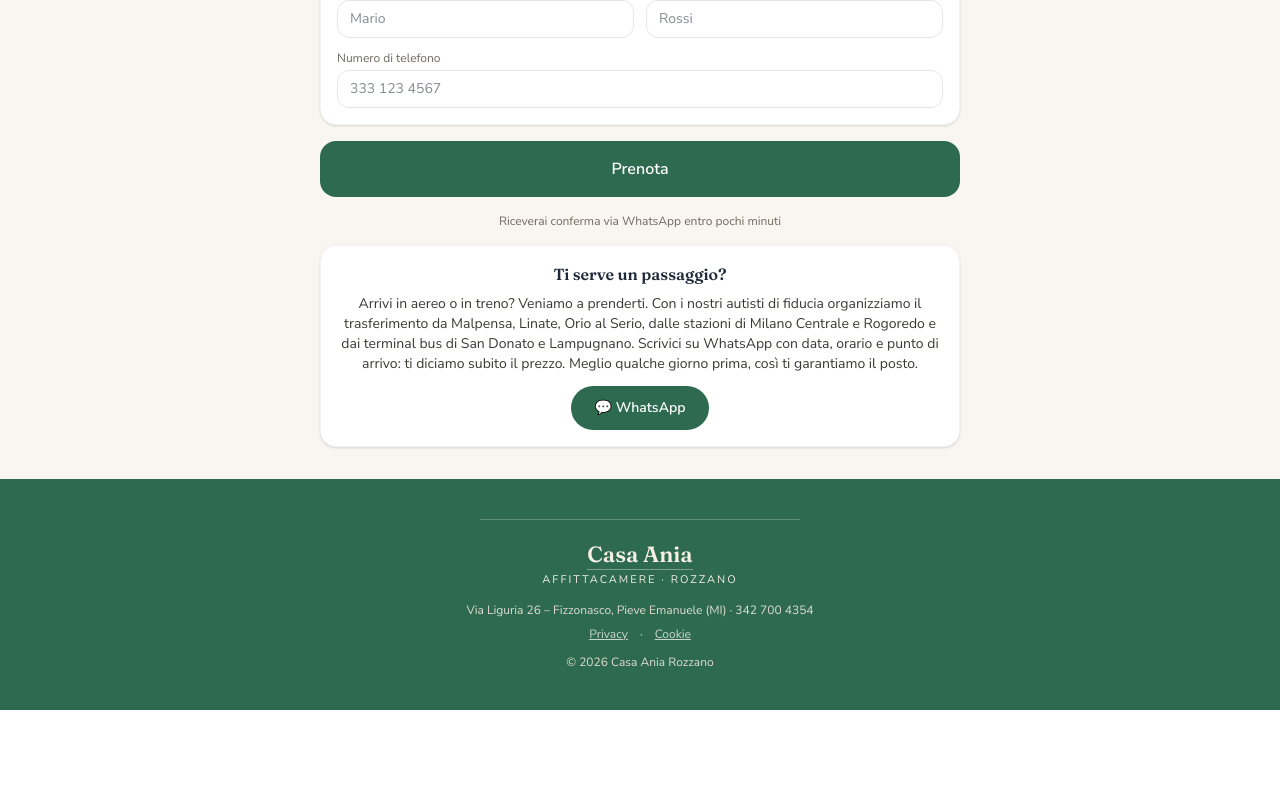
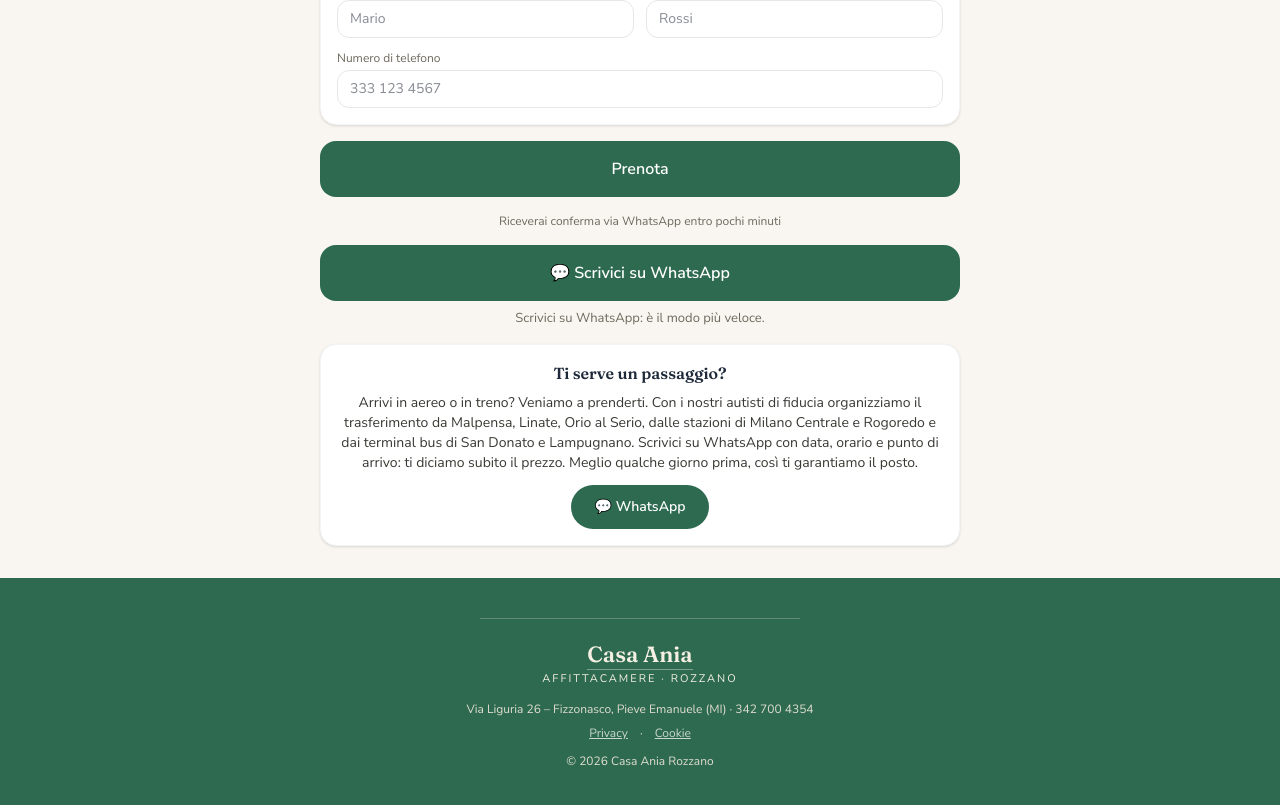
Before and after one commit to CasaAnia/sito-casaania, a Next.js app: page /prenota in a window 1280 px wide. Shown: the part 909-1714 px from the top of the page. Before the commit the page ends 1619 px from the top, so only its background shows below. Built offline with nearby package versions, Linux system fonts and the light colour scheme.

Commit message:
Aggiunge pulsante WhatsApp evidente e riga informativa sotto il modulo di prenotazione

```diff
--- a/app/prenota/PrenotaClient.tsx
+++ b/app/prenota/PrenotaClient.tsx
@@ -273,6 +273,14 @@ export default function PrenotaClient() {
               </p>
             </form>
 
+            <a href={WA_LINK} target="_blank" rel="noopener noreferrer"
+              className="mt-4 flex items-center justify-center gap-2 bg-green-700 hover:bg-green-800 transition-colors text-white font-bold py-4 rounded-2xl text-base">
+              💬 Scrivici su WhatsApp
+            </a>
+            <p className="text-center mt-2" style={{ fontSize: '13px', color: '#6f6a5e' }}>
+              Scrivici su WhatsApp: è il modo più veloce.
+            </p>
+
             <div className="bg-white rounded-2xl p-4 shadow-sm border border-gray-100 mt-4 text-center">
               <p className="font-display font-semibold text-gray-800 mb-2">Ti serve un passaggio?</p>
               <p className="text-sm text-[#3a3a35] mb-3">
```
